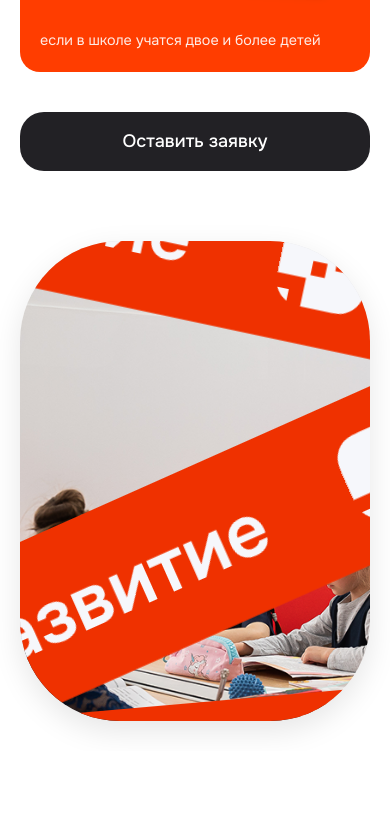
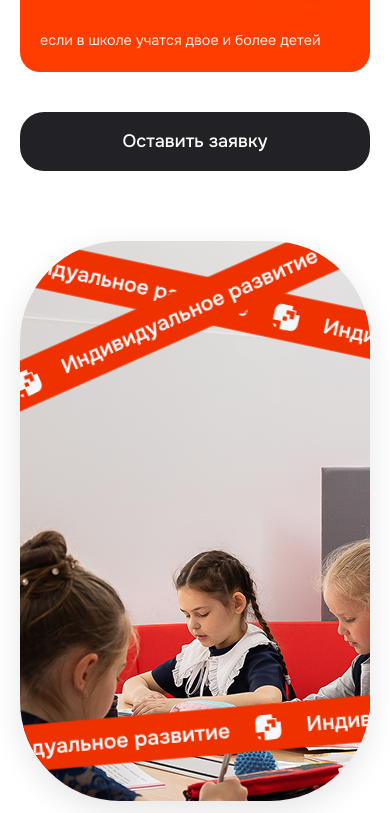
Before and after one commit to shmelevmattew/1-11School, a plain HTML site: page index.html in a window 390 px wide. Shown: the part 7831-8644 px from the top of the page. Drawn offline with Linux system fonts and the light colour scheme.

Commit message:
индивидуальное развитие фикс

```diff
--- a/src/styles/main.css
+++ b/src/styles/main.css
@@ -1246,9 +1246,6 @@ ul, ol {
     width: 188px !important;
   }
 
-  .bottom-promo img{
-    height: 480px !important;
-  }
   .footer__emoji--happy {
     right: auto !important;
   }
@@ -1320,6 +1317,8 @@ ul, ol {
     max-width: 288px;
     margin-left: auto;
   }
+
+
 
   .mission__pool-emoji {
     position: relative;
@@ -2675,7 +2674,7 @@ ul, ol {
 }
 
 .bottom-promo__line--1 {
-  top: 30%;
+  top: 118px;
   transform: rotate(-5deg);
 }
 
@@ -2684,7 +2683,7 @@ ul, ol {
 }
 
 .bottom-promo__line--2 {
-  top: -10%;
+  top: 10px;
   transform: rotate(12deg);
 }
 
@@ -2693,13 +2692,29 @@ ul, ol {
 }
 
 .bottom-promo__line--3 {
-  top: -80%;
+  top: -460px;
   transform: rotate(-24deg);
 }
 
 .bottom-promo__line--3 img {
   animation: lineMove1 10s ease-in-out infinite;
 
+}
+@media (max-width: 768px) {
+  .bottom-promo__line--2{
+    top: -41px;
+  }
+  .bottom-promo__line--3{
+    top: -592px;
+  }
+}
+@media (max-width: 425px) {
+  .bottom-promo__line--2{
+    top: 5px;
+  }
+  .bottom-promo__line--3{
+    top: -692px;
+  }
 }
 
 @keyframes lineMove1 {
@@ -2707,7 +2722,7 @@ ul, ol {
     transform: translateX(0%);
   }
   50%{
-    transform: translateX(40%);
+    transform: translateX(30%);
   }
   100% {
     transform: translateX(0%);
```
